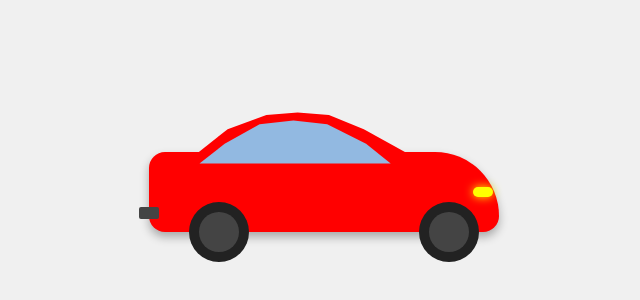
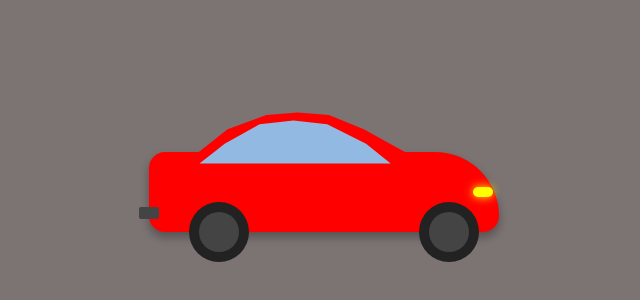
Before and after one commit to Daniel-Vara/formas, a plain HTML site: page index.html in a window 1280 px wide. Shown: the part 238-538 px from the top of the page, without its empty margins (291-931 px from the left). Drawn offline with Linux system fonts and the light colour scheme.

Commit message:
background arrumado

```diff
--- a/style.css
+++ b/style.css
@@ -10,7 +10,7 @@
       display: flex;
       justify-content: center;
       align-items: center;
-      background: #f0f0f0;
+      background: #7c7373;
     }
 
     .car-container {
```
